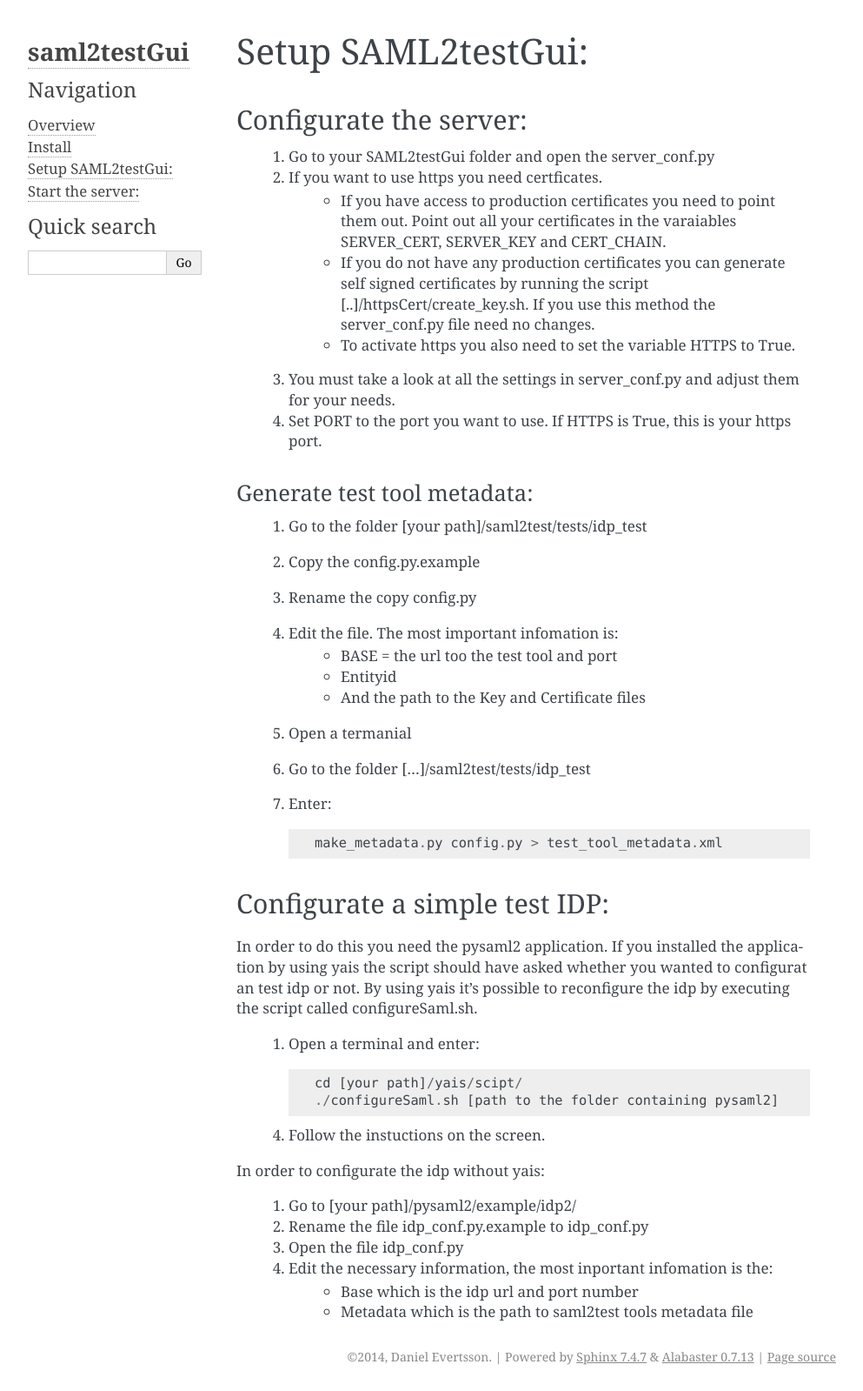
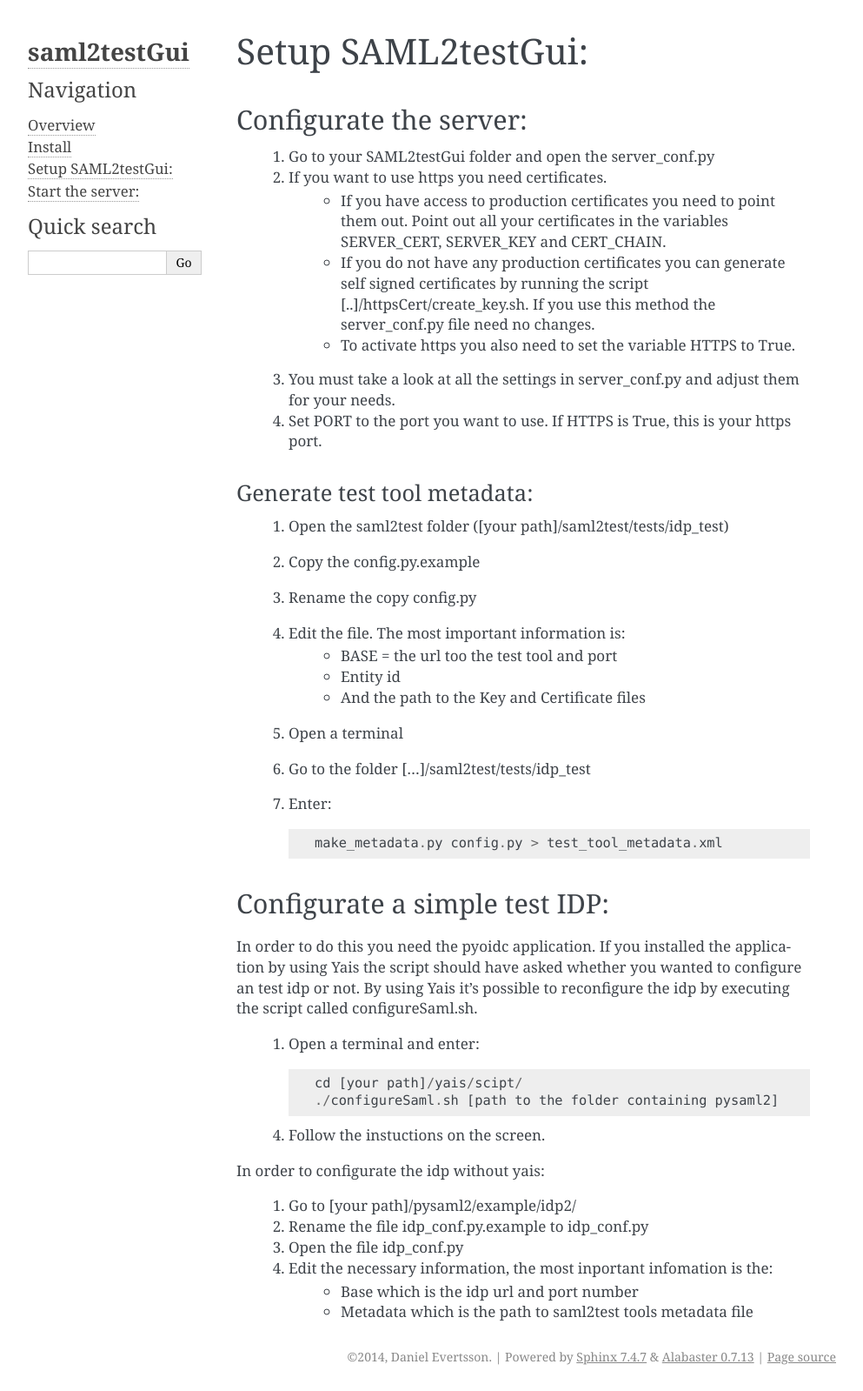
Before and after one commit to its-dirg/saml2testGui, a Sphinx documentation site: the page built from doc/setup.rst, in a window 1280 px wide. Shown: the whole page at 87% size, without its empty margins (148-1141 px from the left). Built offline with Sphinx 7.4.7, drawn with Linux system fonts in a browser that asks for light colours; pages that are not in the unit, such as notebooks, are missing from menus.

Commit message:
Spell checked documentation

```diff
--- a/doc/install.rst
+++ b/doc/install.rst
@@ -1,7 +1,7 @@
 Install
 #######
 
-This is a guid of how to install Saml2test
+This is a guide of how to install Saml2test
 
 How to install SAML2testGui:
 ===========================
@@ -78,5 +78,5 @@
         cd [your path]/yais/script
         ./yaisLinux.sh
 
-On the question "Do you want to install SAML2test (Y/n):", type Y. If you want a simple test idp you should install the pysaml2 too. Every thing else should be ignorred, by typing n.
+On the question "Do you want to install SAML2test (Y/n):", type Y. If you want a simple test idp you should install the pysaml2 too. Every thing else should be ignored, by typing n.
 The script will install SAML2testGui and all the application on which it depends.
--- a/doc/overview.rst
+++ b/doc/overview.rst
@@ -12,16 +12,16 @@
 ---------------------------
 
 * List all available tests supported by the SAML2test tool
-* Tests will be pressented in a tree layout, where the leaf nodes doesn't depend on any other test.
+* Tests will be presented in a tree layout, where the leaf nodes doesn't depend on any other test.
 * Tests could be executed at three levels:
     * Run a single test,
-    * Run test and subtests
+    * Run test and sub-tests
     * Run all available tests
 * Overview of the test result are presented by color coding and in text
 * Detailed result view and a trace log
 * Export result to to a text or Excel file
 * Send error reports to the developers, the result will be attached to the report
-* If no interaction information is avaliable the application could sometimes collect the nessesary data.
+* If no interaction information is available the application could sometimes collect the necessary data.
 
 Functionality configurate idp site:
 -----------------------------------
--- a/doc/setup.rst
+++ b/doc/setup.rst
@@ -6,8 +6,8 @@
 
 
     1. Go to your SAML2testGui folder and open the server_conf.py
-    2. If you want to use https you need certficates.
-        * If you have access to production certificates you need to point them out. Point out all your certificates in the varaiables SERVER_CERT, SERVER_KEY and CERT_CHAIN.
+    2. If you want to use https you need certificates.
+        * If you have access to production certificates you need to point them out. Point out all your certificates in the variables SERVER_CERT, SERVER_KEY and CERT_CHAIN.
         * If you do not have any production certificates you can generate self signed certificates by running the script [..]/httpsCert/create_key.sh. If you use this method the server_conf.py file need no changes.
         * To activate https you also need to set the variable HTTPS to True.
     3. You must take a look at all the settings in server_conf.py and adjust them for your needs.
@@ -16,23 +16,23 @@
 Generate test tool metadata:
 ----------------------------
 
-    1. Go to the folder [your path]/saml2test/tests/idp_test
-    2. Copy the config.py.example
-    3. Rename the copy config.py
-    4. Edit the file. The most important infomation is:
+    #. Open the saml2test folder ([your path]/saml2test/tests/idp_test)
+    #. Copy the config.py.example
+    #. Rename the copy config.py
+    #. Edit the file. The most important information is:
         * BASE = the url too the test tool and port
-        * Entityid
+        * Entity id
         * And the path to the Key and Certificate files
-    5. Open a termanial
-    6. Go to the folder [...]/saml2test/tests/idp_test
-    7. Enter::
+    #. Open a terminal
+    #. Go to the folder [...]/saml2test/tests/idp_test
+    #. Enter::
 
         make_metadata.py config.py > test_tool_metadata.xml
 
 Configurate a simple test IDP:
 ******************************
 
-In order to do this you need the pysaml2 application. If you installed the application by using yais the script should have asked whether you wanted to configurat an test idp or not. By using yais it's possible to reconfigure the idp by executing the script called configureSaml.sh.
+In order to do this you need the pyoidc application. If you installed the application by using Yais the script should have asked whether you wanted to configure an test idp or not. By using Yais it's possible to reconfigure the idp by executing the script called configureSaml.sh.
 
     1. Open a terminal and enter::
 
```
